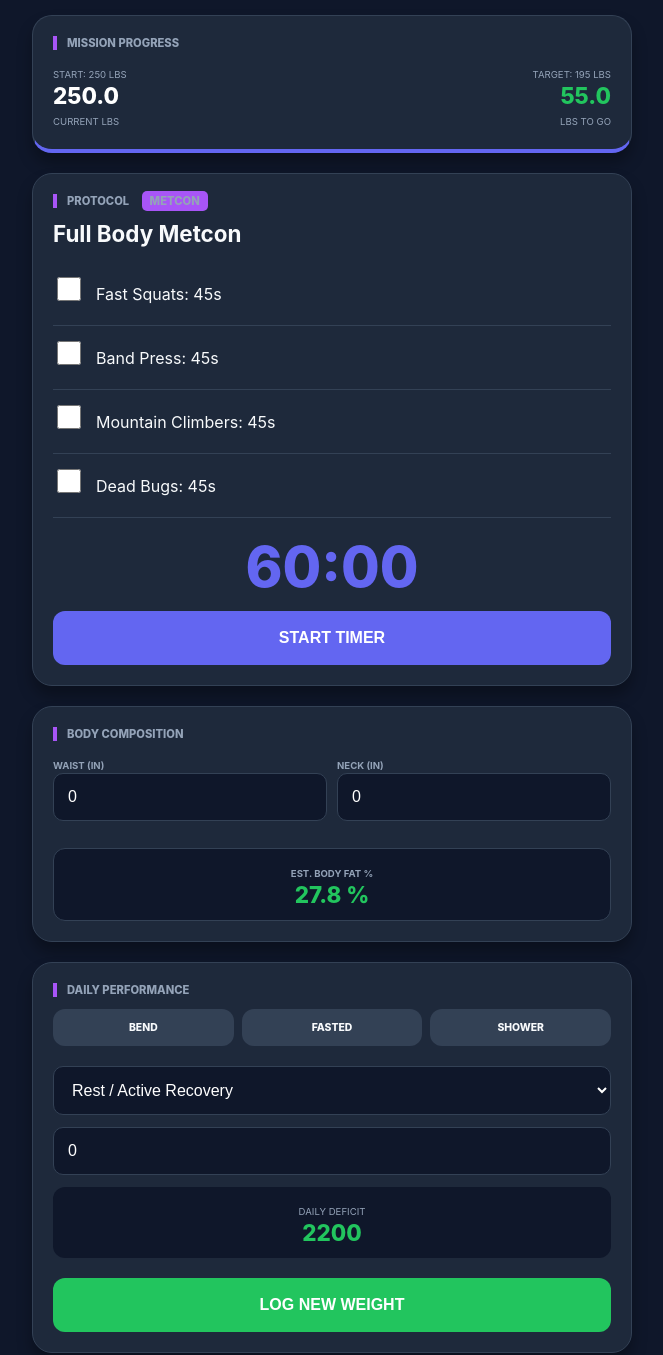
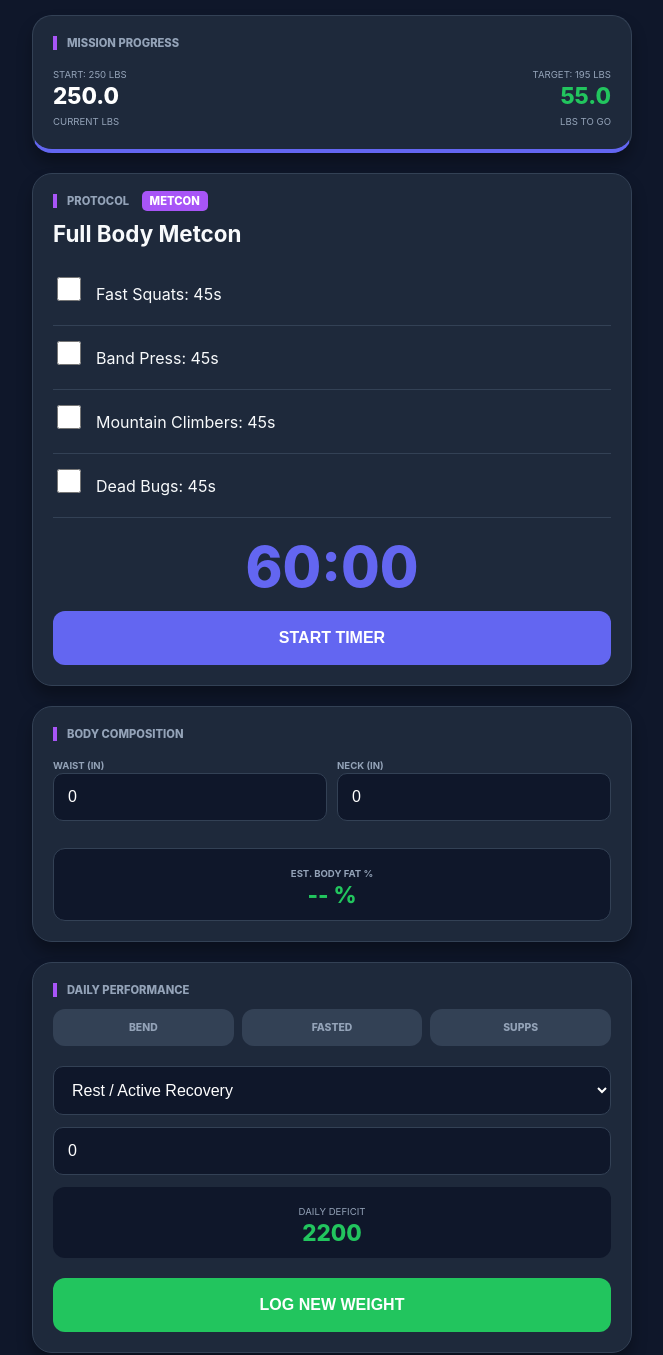
Before and after one commit to jordyrhiner-rgb/Project195lbs, a plain HTML site: page index.html in a window 1280 px wide. Shown: the top 1355 px of the page, without its empty margins (308-971 px from the left). Drawn offline with Linux system fonts and the light colour scheme.

Commit message:
Update index.html

```diff
--- a/index.html
+++ b/index.html
@@ -1,5 +1,3 @@
-
-
 <!DOCTYPE html>
 <html lang="en">
 <head>
@@ -14,8 +12,8 @@
         .tile-header { font-weight: 800; text-transform: uppercase; font-size: 0.7rem; color: #94a3b8; margin-bottom: 12px; border-left: 4px solid var(--nerve); padding-left: 10px; }
         .timer-display { font-size: 3.5rem; font-weight: 800; text-align: center; color: var(--primary); margin: 10px 0; }
         .habit-grid { display: grid; grid-template-columns: repeat(3, 1fr); gap: 8px; margin-bottom: 20px; }
-        .habit-box { background: #334155; padding: 10px; border-radius: 12px; text-align: center; font-size: 0.65rem; font-weight: 800; cursor: pointer; border: 2px solid transparent; }
-        .habit-box.active { background: #4c1d95; border-color: var(--nerve); }
+        .habit-box { background: #334155; padding: 10px; border-radius: 12px; text-align: center; font-size: 0.65rem; font-weight: 800; cursor: pointer; border: 2px solid transparent; color: #94a3b8; }
+        .habit-box.active { background: #4c1d95; border-color: var(--nerve); color: white; }
         .checklist { list-style: none; padding: 0; margin: 15px 0; }
         .checklist li { display: flex; align-items: center; gap: 12px; padding: 12px 0; border-bottom: 1px solid #334155; font-size: 1rem; }
         .checklist input[type="checkbox"] { width: 24px; height: 24px; flex-shrink: 0; }
@@ -23,7 +21,7 @@
         .btn { width: 100%; padding: 18px; border: none; border-radius: 12px; font-weight: 800; cursor: pointer; background: var(--primary); color: white; text-transform: uppercase; font-size: 1rem; }
         .stat-val { font-size: 1.4rem; font-weight: 800; color: var(--cali); }
         .comp-grid { display: grid; grid-template-columns: 1fr 1fr; gap: 10px; margin-bottom: 15px; }
-        #dayTag { font-size: 0.7rem; background: var(--nerve); padding: 3px 8px; border-radius: 5px; margin-left: 10px; }
+        #dayTag { font-size: 0.7rem; background: var(--nerve); padding: 3px 8px; border-radius: 5px; margin-left: 10px; color: white; }
     </style>
 </head>
 <body>
@@ -67,7 +65,7 @@
         </div>
         <div style="background:#0f172a; padding:12px; border-radius:12px; text-align:center; border: 1px solid #334155;">
              <small style="color:#94a3b8; font-size:0.6rem; font-weight:700;">EST. BODY FAT %</small>
-             <div class="stat-val" id="bfPercent">27.8 %</div>
+             <div class="stat-val" id="bfPercent">-- %</div>
         </div>
     </div>
 
@@ -76,7 +74,7 @@
         <div class="habit-grid">
             <div class="habit-box" id="hBend" onclick="toggleHabit('hBend', 50)">BEND</div>
             <div class="habit-box" id="hFast" onclick="toggleHabit('hFast', 100)">FASTED</div>
-            <div class="habit-box" id="hShow" onclick="toggleHabit('hShow', 50)">SHOWER</div>
+            <div class="habit-box" id="hSupp" onclick="toggleHabit('hSupp', 50)">SUPPS</div>
         </div>
         <select id="iType" onchange="runMath()">
             <option value="0">Rest / Active Recovery</option>
```
